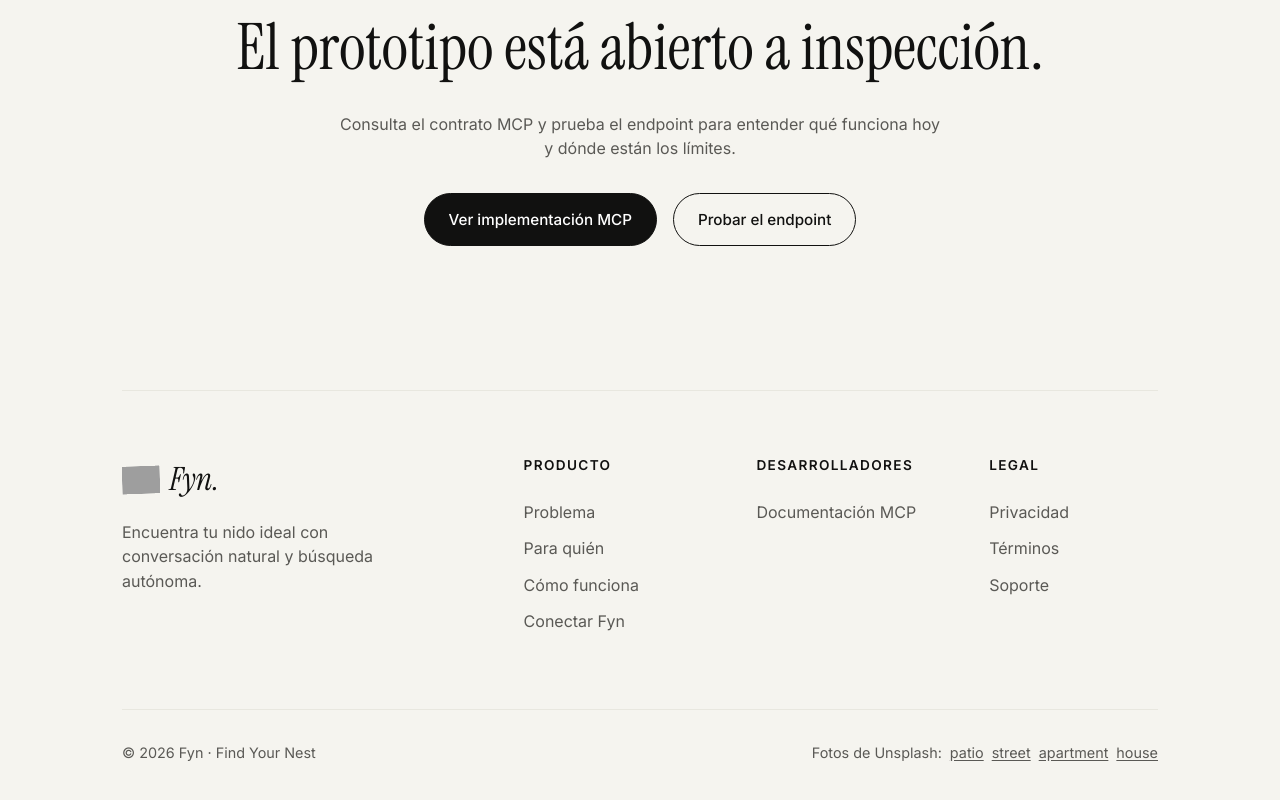
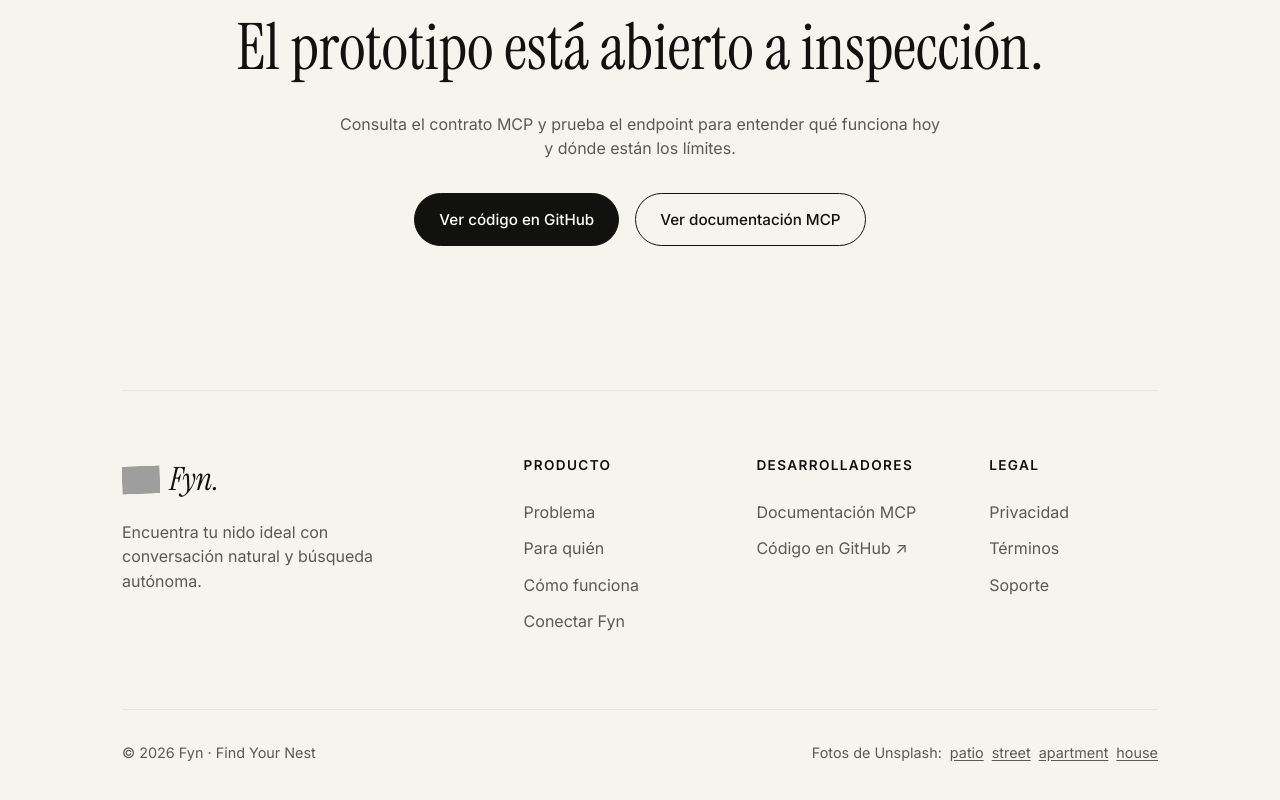
Before and after one commit to AlejandroMI/fyn, a Next.js app: page /how-it-works in a window 1280 px wide. Shown: the part 3580-4380 px from the top of the page. Built offline with nearby package versions, Linux system fonts and the light colour scheme; no server answers; grey boxes are pictures that could not be loaded.

Commit message:
Link the public GitHub repository

```diff
--- a/src/components/developers-page.tsx
+++ b/src/components/developers-page.tsx
@@ -2,6 +2,7 @@ import Link from "next/link";
 import { useState } from "react";
 
 import type { Locale, SiteContent } from "@/content/site-content";
+import { GITHUB_REPOSITORY_URL } from "@/lib/site-config";
 
 import { SiteHeader } from "./site-header";
 
@@ -114,6 +115,11 @@ export function DevelopersPage({ locale, content }: DevelopersPageProps) {
               <h3>{content.developers.schemaTitle}</h3>
               <p>{content.developers.schemaBody}</p>
             </a>
+
+            <a href={GITHUB_REPOSITORY_URL} target="_blank" rel="noreferrer" className="resource-card">
+              <h3>{content.developers.sourceTitle}</h3>
+              <p>{content.developers.sourceBody}</p>
+            </a>
           </div>
         </main>
 
@@ -122,6 +128,9 @@ export function DevelopersPage({ locale, content }: DevelopersPageProps) {
             © {year} {content.developers.footer}
           </div>
           <div className="nav-links">
+            <a href={GITHUB_REPOSITORY_URL} target="_blank" rel="noreferrer">
+              GitHub
+            </a>
             <Link href="/" locale={locale}>
               {content.nav.backToProduct}
             </Link>
--- a/src/components/how-it-works-page.tsx
+++ b/src/components/how-it-works-page.tsx
@@ -1,6 +1,7 @@
 import Link from "next/link";
 
 import type { Locale, SiteContent } from "@/content/site-content";
+import { GITHUB_REPOSITORY_URL } from "@/lib/site-config";
 
 import { SiteFooter } from "./site-footer";
 import { SiteHeader } from "./site-header";
@@ -70,8 +71,8 @@ const pageCopy = {
     ctaTitle: "El prototipo está abierto a inspección.",
     ctaBody:
       "Consulta el contrato MCP y prueba el endpoint para entender qué funciona hoy y dónde están los límites.",
-    primary: "Ver implementación MCP",
-    secondary: "Probar el endpoint"
+    primary: "Ver código en GitHub",
+    secondary: "Ver documentación MCP"
   },
   en: {
     eyebrow: "Inside the experiment",
@@ -131,8 +132,8 @@ const pageCopy = {
       "Fyn has no commercial agreements with the portals and is not intended to replace their products. Terms of use, access restrictions, and anti-bot measures limit which sources can be queried and how reliably; a source may stop working at any time. The project uses that friction to show why official, consent-based, AI-ready interfaces are needed. It is not a complete database or a service suitable for decisions without checking the original listing.",
     ctaTitle: "The prototype is open to inspection.",
     ctaBody: "Review the MCP contract and test the endpoint to see what works today and where the boundaries are.",
-    primary: "View MCP implementation",
-    secondary: "Test the endpoint"
+    primary: "View source on GitHub",
+    secondary: "Read MCP documentation"
   }
 } as const;
 
@@ -203,12 +204,12 @@ export function HowItWorksPage({ locale, content }: HowItWorksPageProps) {
             <h2>{copy.ctaTitle}</h2>
             <p>{copy.ctaBody}</p>
             <div className="final-actions">
-              <Link href="/developers" locale={locale} className="btn btn-primary">
+              <a href={GITHUB_REPOSITORY_URL} target="_blank" rel="noreferrer" className="btn btn-primary">
                 {copy.primary}
+              </a>
+              <Link href="/developers" locale={locale} className="btn btn-outline">
+                {copy.secondary}
               </Link>
-              <a href="/mcp" className="btn btn-outline">
-                {copy.secondary}
-              </a>
             </div>
           </section>
         </main>
--- a/src/components/site-footer.tsx
+++ b/src/components/site-footer.tsx
@@ -1,6 +1,7 @@
 import Link from "next/link";
 
 import type { Locale, SiteContent } from "@/content/site-content";
+import { GITHUB_REPOSITORY_URL } from "@/lib/site-config";
 
 interface SiteFooterProps {
   locale: Locale;
@@ -56,6 +57,11 @@ export function SiteFooter({ locale, content, anchorPrefix = "" }: SiteFooterPro
                 {content.footer.docs}
               </Link>
             </li>
+            <li>
+              <a href={GITHUB_REPOSITORY_URL} target="_blank" rel="noreferrer">
+                {content.footer.github} ↗
+              </a>
+            </li>
           </ul>
         </div>
 
--- a/src/content/site-content.ts
+++ b/src/content/site-content.ts
@@ -106,6 +106,7 @@ export interface SiteContent {
     developersTitle: string;
     runbook: string;
     docs: string;
+    github: string;
     connectFyn: string;
     copyright: string;
     creditsLabel: string;
@@ -129,6 +130,8 @@ export interface SiteContent {
     healthBody: string;
     schemaTitle: string;
     schemaBody: string;
+    sourceTitle: string;
+    sourceBody: string;
     footer: string;
   };
 }
@@ -442,6 +445,7 @@ export const siteContent: Record<Locale, SiteContent> = {
       developersTitle: "Desarrolladores",
       runbook: "Runbook",
       docs: "Documentación MCP",
+      github: "Código en GitHub",
       connectFyn: "Conectar Fyn",
       copyright: "Fyn · Find Your Nest",
       creditsLabel: "Fotos de Unsplash:",
@@ -480,6 +484,8 @@ export const siteContent: Record<Locale, SiteContent> = {
       healthBody: "Verifica salud del endpoint y estado de ejecución del conector.",
       schemaTitle: "Endpoint del schema",
       schemaBody: "Abre el endpoint MCP usado por developer mode y clientes compatibles.",
+      sourceTitle: "Código fuente",
+      sourceBody: "Explora los conectores, el contrato MCP, el ranking y las decisiones del experimento en GitHub.",
       footer: "Fyn Developers"
     }
   },
@@ -769,6 +775,7 @@ export const siteContent: Record<Locale, SiteContent> = {
       developersTitle: "Developers",
       runbook: "Runbook",
       docs: "MCP documentation",
+      github: "Source on GitHub",
       connectFyn: "Connect Fyn",
       copyright: "Fyn · Find Your Nest",
       creditsLabel: "Photos from Unsplash:",
@@ -807,6 +814,8 @@ export const siteContent: Record<Locale, SiteContent> = {
       healthBody: "Verify endpoint health and runtime status for connector calls.",
       schemaTitle: "Schema endpoint",
       schemaBody: "Open the MCP endpoint used by developer mode and compatible clients.",
+      sourceTitle: "Source code",
+      sourceBody: "Explore the connectors, MCP contract, ranking, and experiment decisions on GitHub.",
       footer: "Fyn Developers"
     }
   }
--- a/src/lib/site-config.ts
+++ b/src/lib/site-config.ts
@@ -2,6 +2,7 @@ export type AppLocale = "es" | "en";
 
 export const DEFAULT_SITE_URL = "https://fynfyn.top";
 export const SUPPORT_EMAIL = "support@fynfyn.top";
+export const GITHUB_REPOSITORY_URL = "https://github.com/AlejandroMI/fyn";
 
 function normalizeOrigin(value: string | undefined): string | undefined {
   if (!value) {
```
